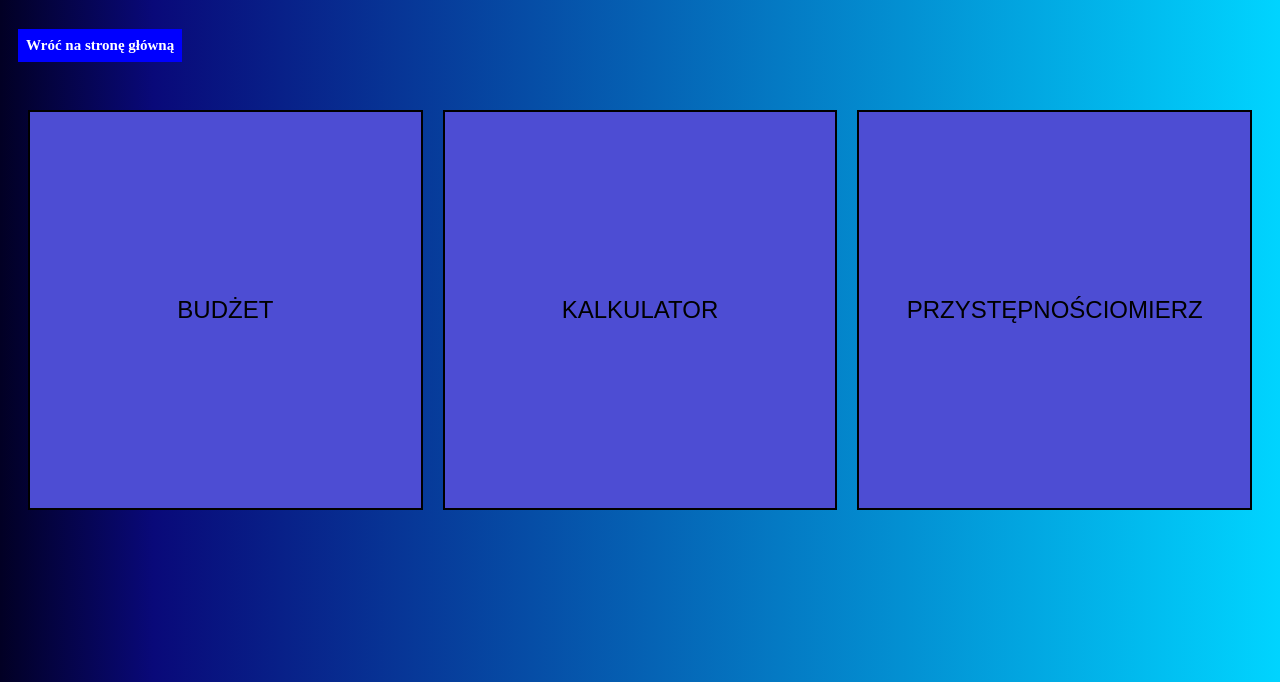
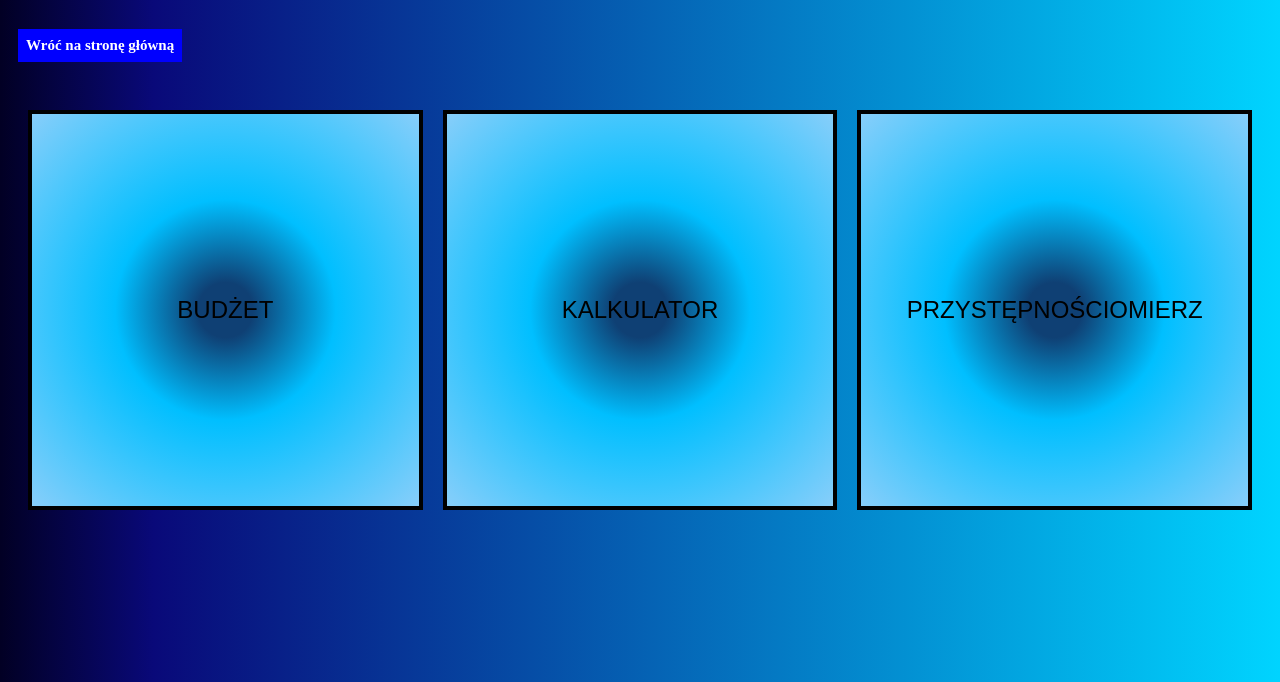
Before and after one commit to Bartolini515/Plusanto, a Django app: page /dashboard/ in a window 1280 px wide. Shown: the part 118-800 px from the top of the page. Run offline with Django 5.2, Linux system fonts and the light colour scheme; the visitor is signed in with stand-in values (Sample User, id 1).

Commit message:
poprawa wyglądu guzików w dashboardzie

```diff
--- a/static/css/styles.css
+++ b/static/css/styles.css
@@ -225,8 +225,8 @@ button:active {
 
 
 .button5 {
-    background-color: #4d4dd3;
-    border: 2px solid black;
+    background:  radial-gradient(circle, rgb(15, 64, 116) 10%, rgba(0, 191, 255, 1) 40%, rgba(135, 206, 250, 1) 100%);
+    border: 4px solid black;
     color: #ffffff; /* Biały tekst */
     width: 300px; /* Szerokość prostokątów */
     height: 100px; /* Wysokość prostokątów */
```
